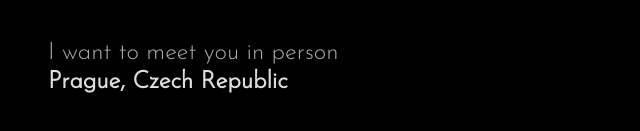
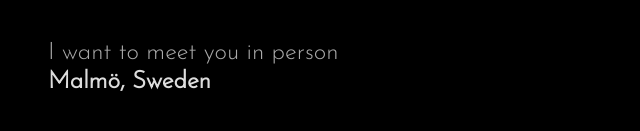
Before and after one commit to nglgzz/nglgzz, a website: page src/index.html in a window 1280 px wide. Shown: the part 2183-2314 px from the top of the page, without its empty margins (80-720 px from the left). Drawn offline with Linux system fonts and the light colour scheme.

Commit message:
Update location

```diff
--- a/src/index.html
+++ b/src/index.html
@@ -96,8 +96,8 @@
 
           <div class="question">I want to meet you in person</div>
           <div class="answer">
-            <a href="https://www.couchsurfing.com/people/angelo-gazzola"
-              >Prague, Czech Republic</a
+            <a href="https://www.couchsurfing.com/people/nglgzz"
+              >Malmö, Sweden</a
             >
           </div>
         </div>
```
